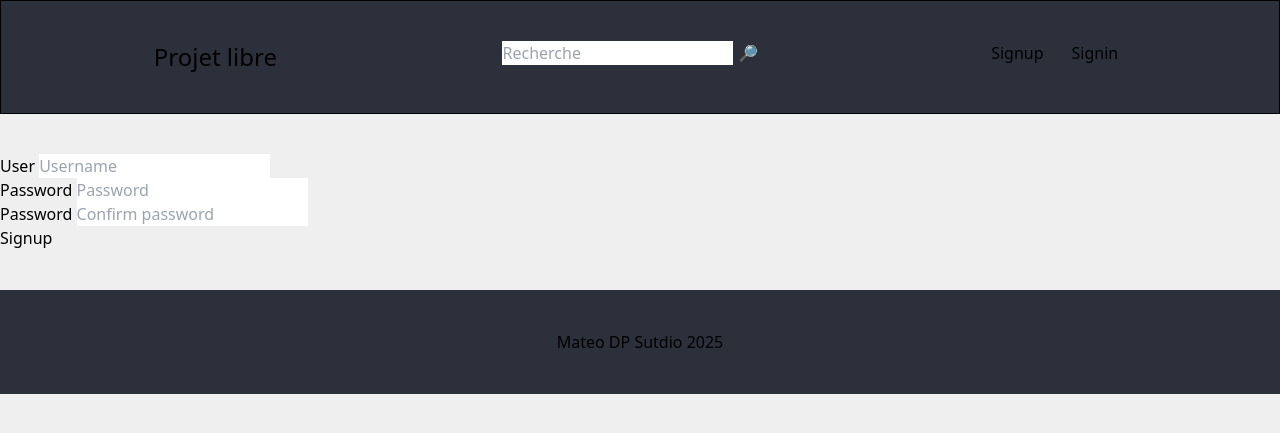
After one commit to Diplodocus-studio/Projet-Libre-Simple, a Flask app: page /signup in a window 1280 px wide. The commit adds this page. Shown: the top 433 px of the page. Run offline with Flask 3, Linux system fonts and the light colour scheme; some libraries are stand-ins or nearby versions.

Commit message:
Add signin, signup and post route

```diff
--- a/main.py
+++ b/main.py
@@ -15,6 +15,60 @@ def index():
     popular_post = list(db["posts"].find({}))
     return render_template('index.html', user_post=user_post, popular_post=popular_post)
 
+
+@app.route("/signin", methods=['POST', 'GET'])
+def signin():
+    if request.method == 'POST':
+        db_users = db['users']
+        user = db_users.find_one({'user_id' : request.form['user_id']})
+        if user:
+            if request.form["password"] == user["user_password"]:
+                session['user'] = request.form['user_id']
+                return redirect(url_for('index'))
+            else:
+                return render_template('signin.html', error="Incorrect password")
+        else:
+            return render_template('signin.html', error="Incorrect username")
+    else:
+        return render_template('signin.html')
+
+
+@app.route("/signup", methods=['POST', 'GET'])
+def signup():
+    if request.method == 'POST':
+        db_users = db['users']
+        new_user = db_users.find_one({'user_id' : request.form['user_id']})
+
+        if new_user :
+            return render_template('signup.html', error="Username already used")
+        else:
+            if request.form['password'] == "" or request.form['user_id'] == "" or request.form['confirm_password'] == "":
+                return render_template('signup.html', error="Empty field")
+            else:
+                if request.form['password'] == request.form['confirm_password']:
+                    db_users.insert_one({
+                        'user_id' : request.form['user_id'],
+                        'user_password' : request.form['password']
+                    })
+                    session['user'] = request.form['user_id']
+                    return redirect(url_for('index'))
+                else:
+                    return render_template('signup.html', error="Passwords not match")
+    else:
+        return render_template('signup.html')
+
+
+@app.route('/signout')
+def signout():
+    session.clear()
+    return redirect(url_for("index"))
+
+@app.route('/post')
+def post():
+    #media =
+    return redirect(url_for("post.html"))
+
+
 if __name__ == "__main__":
     app.run(host='0.0.0.0', port=81)
 
--- a/templates/base.html
+++ b/templates/base.html
@@ -4,6 +4,20 @@
     <meta charset="UTF-8">
     <meta name="viewport" content="width=device-width, initial-scale=1.0">
     <script src="https://cdn.tailwindcss.com"></script>
+    <script>
+        tailwind.config = {
+            theme: {
+                colors: {
+                    'platinum': '#efefef',
+                    'jet-black': '#2b303a',
+                    'frosted-blue': '#92dce5',
+                    'lavender-blush': '#eee5e9',
+                    'custom-grey': '#7c7c7c',
+                    'burnt-tangerine': '#d64933'
+                }
+            }
+        }
+    </script>
     <title>Document</title>
 </head>
 
@@ -22,7 +36,7 @@
             <ul class="flex flex-row-reverse gap-3">
                 {% if session['user'] %}
                     <li> <a href="/publish" class=" p-2">Publish</a></li>
-                    <li><a href="/Signout" class=" p-2">Signout</a></li>
+                    <li><a href="/signout" class=" p-2">Signout</a></li>
                 {% else %}
                     <li> <a href="/signin" class=" p-2">Signin</a></li>
                     <li><a href="/signup" class=" p-2">Signup</a></li>
--- /dev/null
+++ b/templates/signup.html
@@ -0,0 +1,27 @@
+<!DOCTYPE html>
+
+{% extends 'base.html' %}
+{% block content %}
+{% if error %}
+    <p>Error: {{error}}</p>
+{% endif %}
+<div>
+    <form method="POST" action="{{url_for('signup')}}">
+        <div>
+            <label>User</label>
+            <input name="user_id" type="text" placeholder="Username">
+        </div>
+        <div>
+            <label>Password</label>
+            <input name="password" type="password" placeholder="Password">
+        </div>
+        <div>
+            <label>Password</label>
+            <input name="confirm_password" type="password" placeholder="Confirm password">
+        </div>
+        <div>
+            <button type="submit">Signup</button>
+        </div>
+    </form>
+</div>
+{% endblock %}
```
Also changed, not shown: tailwind.config.js (+8 -10 lines), templates/post.html (added, +14 -0 lines), templates/signin.html (added, +23 -0 lines).
